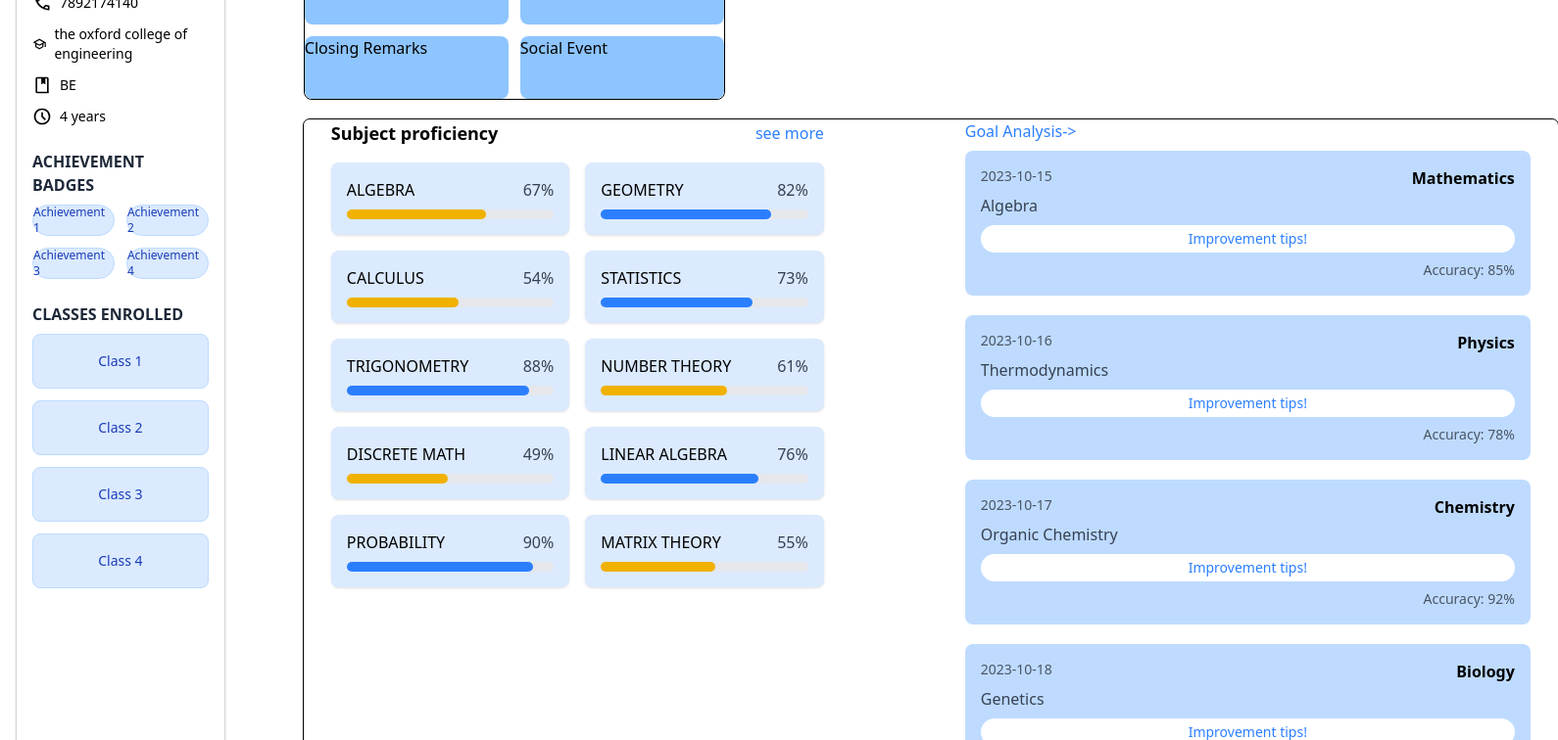
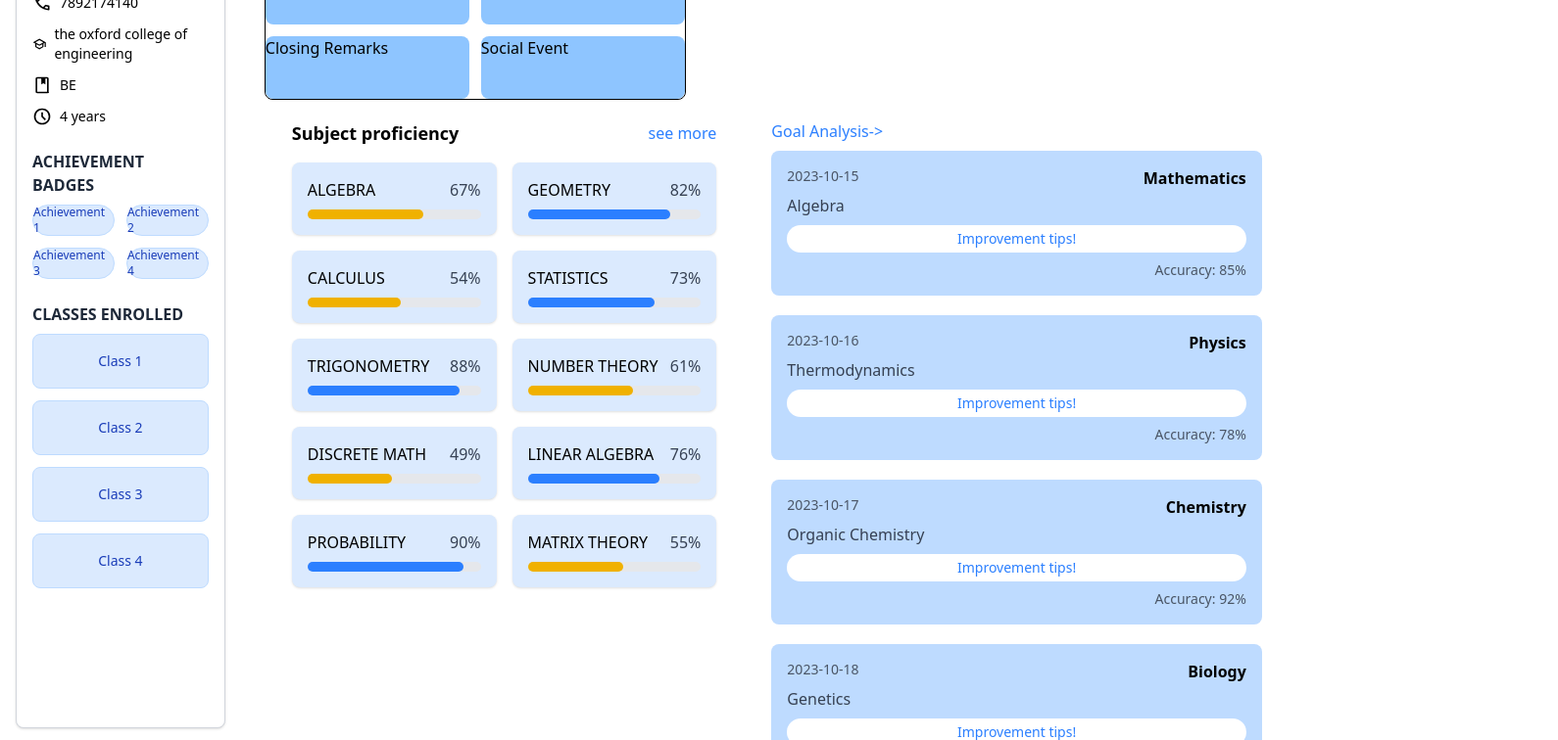
Before and after one commit to pixel-77/dashboard-vite, a React (Vite) app: page /dashboard in a window 1280 px wide. Shown: the part 280-1036 px from the top of the page at 98% size, 1590 px wide, since content can reach past the window. Built offline with nearby package versions, Linux system fonts and the light colour scheme.

Commit message:
fixed the width issue

```diff
--- a/src/components/dashboard.jsx
+++ b/src/components/dashboard.jsx
@@ -7,11 +7,11 @@ import Swp from './SubProf';
 
 const Dashboard = () => {
   return (
-    <div className="flex flex-row gap-20">
+    <div className="flex flex-row gap-10">
       <ProfileBox />
       <div className="flex flex-col">
         <Schedule />
-        <div className="flex flex-row gap-36 outline rounded-md w-[80rem] h-[80rem] mt-5">
+        <div className="flex flex-row gap-10  w-auto h-[80rem] mt-5">
           <Swp />
           <Goalanalyis />
         </div>
--- a/src/components/goal.jsx
+++ b/src/components/goal.jsx
@@ -10,7 +10,7 @@ function Goal() {
   ];
 
   return (
-    <div className='m-0 pr-7 w-5xl'>
+    <div className='container mx-auto px-4'>
       <a className='text-blue-500 block mb-2' href="example.com">Goal Analysis-&gt;</a>
 
       <div className='grid grid-cols-1 gap-5'>
--- a/src/components/profilebox.jsx
+++ b/src/components/profilebox.jsx
@@ -23,7 +23,7 @@ const ProfileBox = () => {
     };
 
     return (
-        <div id="profilebox" className="w-[300px] border border-gray-300 rounded-lg shadow-sm bg-white mt-16 ml-4 relative z-0">
+        <div id="profilebox" className="w-2xs max-w-[30vw]  max-h-[120vh]  border border-gray-300 rounded-lg shadow-sm bg-white mt-16 ml-4 relative z-0">
             {/* Blue header section */}
             <div className="h-24 bg-blue-700 rounded-t-lg relative">
                 {/* Profile photo */}
```
